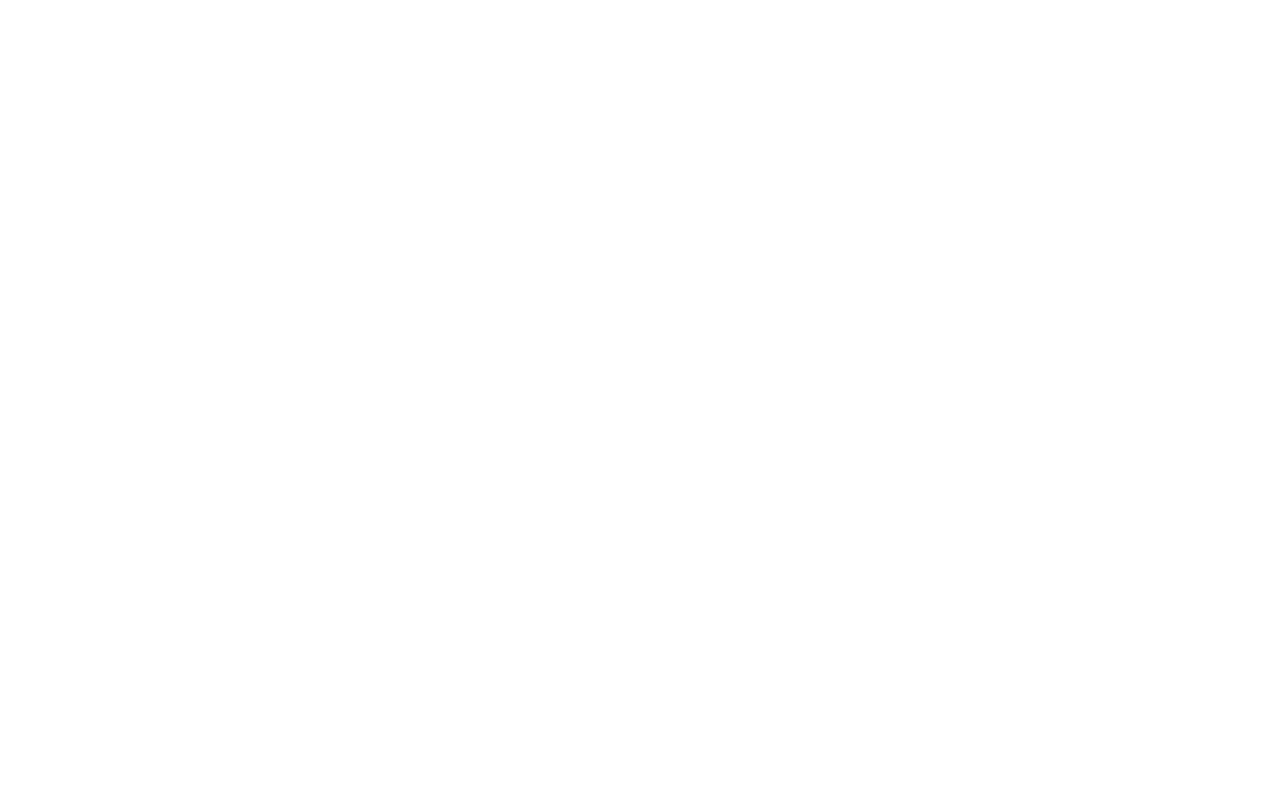
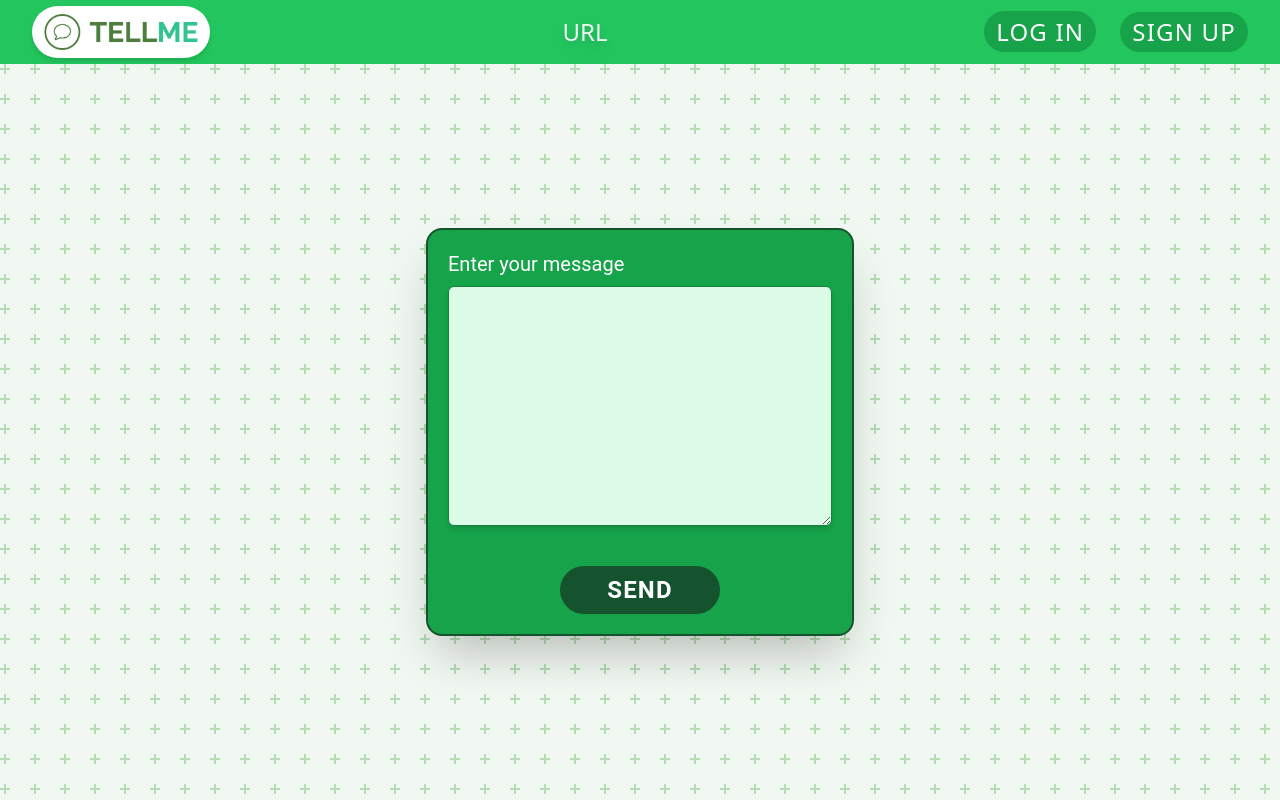
Before and after one commit to abdo-355/tell_me, a React (Create React App) app in the folder client/: page /messages/1 in a window 1280 px wide. Before the commit this address had no page. Built offline with nearby package versions, Linux system fonts and the light colour scheme.

Commit message:
add sending messages page with the proper tests

```diff
--- a/client/src/App.tsx
+++ b/client/src/App.tsx
@@ -4,11 +4,13 @@
 import Home from "./pages/Home";
 import Form from "./pages/Form";
 import LinkGenerator from "./pages/LinkGenerator";
+import SendMessage from "./pages/SendMessage";
 
 const App = () => {
   return (
     <Routes>
       <Route path="/auth/*" element={<Form />} />
+      <Route path="/messages/:usertpath" element={<SendMessage />} />
       <Route element={<Layout />}>
         <Route path="/" element={<Home />} />
         <Route path="/getURL" element={<LinkGenerator />} />
--- a/client/src/components/Navbar/NavLinks.tsx
+++ b/client/src/components/Navbar/NavLinks.tsx
@@ -8,6 +8,7 @@
     <div className="flex items-center h-full">
       {links.map((link) => (
         <Link
+          key={link.url}
           to={link.url}
           className="text-gray-100 drop-shadow-lg hover:drop-shadow-2xl textsh text-2xl relative p-1 uppercase mx-2  after:absolute after:inset-y-0 after:-inset-x-1 after:translate-x-full hover:after:-translate-x-3/4 after:transition-all after:duration-500 after:border-b-4 after:border-white overflow-hidden"
         >
--- /dev/null
+++ b/client/src/pages/SendMessage.tsx
@@ -0,0 +1,76 @@
+import { useState } from "react";
+import { useParams } from "react-router-dom";
+
+import styles from "./styles.module.css";
+import Navbar from "../components/Navbar/Navbar";
+import useAxios from "../hooks/use-axios";
+
+const SendMessage = () => {
+  const [error, setError] = useState("");
+  const [messageValue, setMessageValue] = useState("");
+  const { usertpath } = useParams();
+
+  const { request } = useAxios(
+    `http://localhost:8080/messages/${usertpath}`,
+    "post",
+    {
+      message: messageValue,
+    }
+  );
+
+  const handleSend = async () => {
+    if (!messageValue) {
+      setError("Message can't be empty");
+    } else {
+      await request();
+    }
+  };
+
+  const handleFocus = () => {
+    setError("");
+  };
+
+  return (
+    <>
+      <Navbar />
+      <div
+        className={`${styles.background} flex justify-center items-center h-[calc(100vh-64px)]`}
+      >
+        <div className="flex flex-col bg-green-600 border-2 border-green-900 p-5 rounded-2xl shadow-2xl">
+          <label
+            htmlFor="message"
+            className="text-white font-roboto text-xl pb-2"
+          >
+            Enter your message
+          </label>
+          <textarea
+            className="w-96 h-60 rounded-md border-[1px] border-green-700 shadow-md bg-green-100 px-5 py-2 text-xl text-gray-700 focus:shadow-green-400 focus:border-transparent focus:outline-none mb-10 z-10"
+            aria-errormessage="messageErr"
+            aria-invalid="true"
+            id="message"
+            onFocus={handleFocus}
+            onChange={(e) => setMessageValue(e.target.value)}
+          />
+          {!!error && (
+            <div className="relative h-0">
+              <span
+                id={`messageErr`}
+                className="absolute bg-red-100 w-full rounded-b-lg -mt-1 py-1 pl-2 z-0 -top-10 text-red-500"
+              >
+                {error}
+              </span>
+            </div>
+          )}
+          <button
+            onClick={handleSend}
+            className="bg-green-900 w-40 h-12 mx-auto rounded-full font-roboto tracking-wider text-white text-2xl font-semibold"
+          >
+            SEND
+          </button>
+        </div>
+      </div>
+    </>
+  );
+};
+
+export default SendMessage;
```
Also changed, not shown: 1 other file (tests, documents, lock files or other folders).
